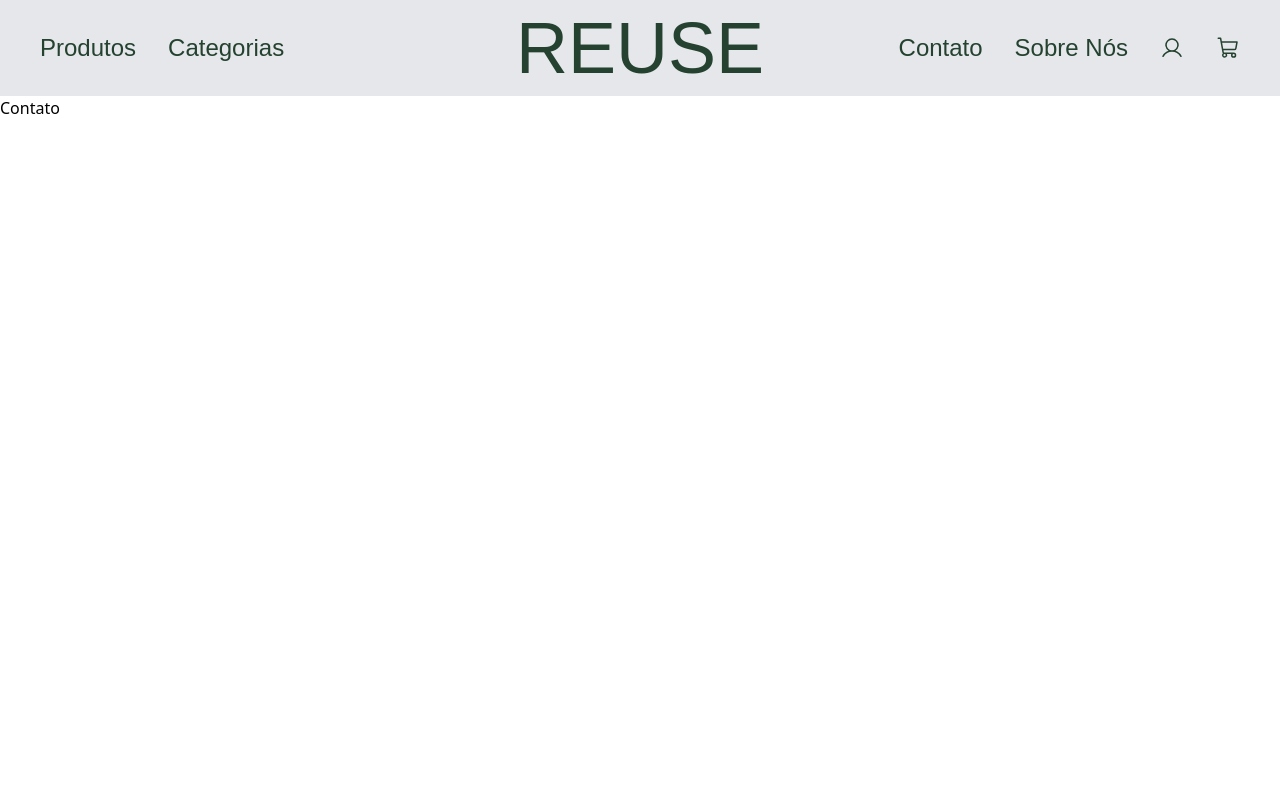
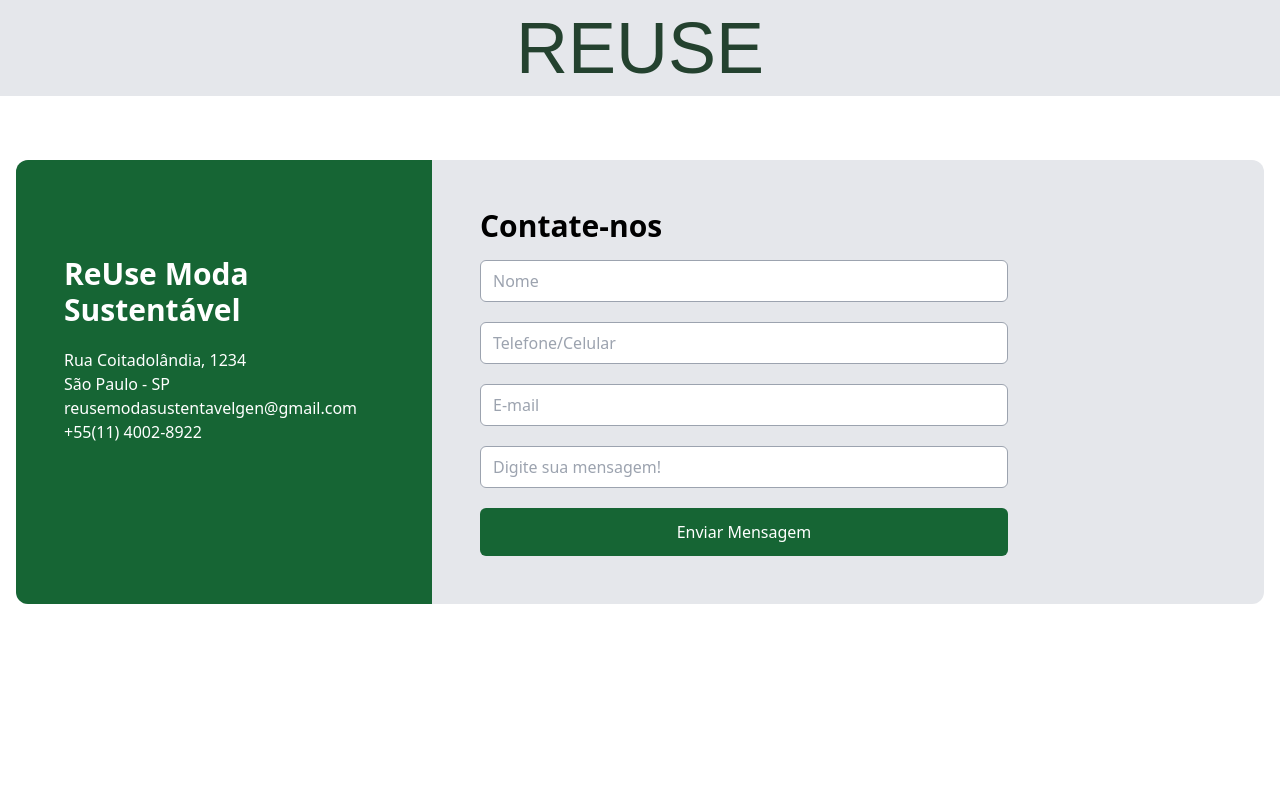
Before and after one commit to ReUse-Moda-Sustentavel/frontend, a React (Vite) app: page /contato in a window 1280 px wide. Shown: the top 800 px of the page. Built offline with nearby package versions, Linux system fonts and the light colour scheme; no server answers; a web font is replaced by a local one.

Commit message:
merge main e 10

```diff
--- a/src/components/categoria/listaCategorias/ListaCategorias.tsx
+++ b/src/components/categoria/listaCategorias/ListaCategorias.tsx
@@ -57,18 +57,17 @@ function ListaCategorias() {
 
 
       {categorias.length === 0 && (
+        <div className="w-full flex justify-center">
           <Puff
             visible={true}
             height="100"
             width="100"
-        color="#4fa94d"
+            color="#24422F"
             ariaLabel="puff-loading"
-        wrapperStyle={{display: "flex",
-          justifyContent: "center",
-          alignItems: "center",
-          height: "50vh"}}
+            wrapperStyle={{}}
             wrapperClass="puff-wrapper mx-auto"
           />
+        </div>
       )}
       <div>
         <div className="grid items-center justify-center grid-cols-1 xl:grid-cols-4 lg:grid-cols-3 md:grid-cols-2 gap-8 wrap  mx-[5vw] ">
--- a/src/components/navbar/Navbar.tsx
+++ b/src/components/navbar/Navbar.tsx
@@ -1,10 +1,11 @@
-import { ShoppingCart, User } from "@phosphor-icons/react"
-import { Link, useNavigate } from "react-router-dom"
-import Contato from "../../pages/Contato/Contato"
-
+import { ShoppingCart, User } from "@phosphor-icons/react";
+import { useContext } from "react";
+import { Link } from "react-router-dom";
+import AuthContext from "../../contexts/AuthContext";
 
 function Navbar() {
-    const navigate = useNavigate();
+    const { usuario, handleLogout } = useContext(AuthContext);
+
     return (
         <div className="
                 grid grid-cols-3
@@ -15,16 +16,14 @@ function Navbar() {
                 text-2xl
                 flex items-center justify-start gap-8">
 
-
+                {usuario.token ? (
+                    <>
                         <Link to="/produtos">Produtos</Link>
                         <Link to="/categorias">Categorias</Link>
-                {/* <Link to="/cadastroProduto">Cadastrar Produto</Link> */}
-                {/* <Link to="/categorias">
-                    <span className="cursor-pointer">Categorias</span>
-                </Link>
-                <Link to="/cadastroCategoria">
-                    <span className="cursor-pointer">Cadastrar Categoria</span>
-                </Link> */}
+                    </>
+                ) : (
+                    <></>
+                )}
             </div>
             <div className="
                 text-7xl flex items-center justify-center">
@@ -33,6 +32,7 @@ function Navbar() {
             <div className="
                 text-2xl flex
                 items-center justify-end">
+                {usuario.token ? (
                     <ul className="
                     flex items-center
                     justify-around gap-8">
@@ -52,6 +52,10 @@ function Navbar() {
                             <Link to='/cart'> <ShoppingCart size={24} /> </Link>
                         </li>
                     </ul>
+                ) : (
+                    <></>
+                )}
+
             </div>
         </div>
     )
--- a/src/components/produto/listaProduto/ListaProdutos.tsx
+++ b/src/components/produto/listaProduto/ListaProdutos.tsx
@@ -69,18 +69,17 @@ function ListaProdutos(isHome: isHome) {
         </div>
       )}
       {produtos.length === 0 && (
+        <div className="w-full flex justify-center items-center">
           <Puff
           visible={true}
           height="100"
           width="100"
-        color="#4fa94d"
+          color="#24422F"
           ariaLabel="puff-loading"
-        wrapperStyle={{display: "flex",
-          justifyContent: "center",
-          alignItems: "center",
-          height: "50vh"}}
+          wrapperStyle={{}}
           wrapperClass="puff-wrapper mx-auto"
           />
+        </div>
       )}
 
       <div>
--- a/src/contexts/AuthContext.tsx
+++ b/src/contexts/AuthContext.tsx
@@ -18,8 +18,6 @@ interface AuthProviderProps {
 export const AuthContext = createContext({} as AuthContextProps)
 
 export function AuthProvider({ children }: AuthProviderProps) {
-
-
     const [usuario, setUsuario] = useState<UsuarioLogin>({
         id: 0,
         usuario: '',
--- a/src/pages/Contato/Contato.tsx
+++ b/src/pages/Contato/Contato.tsx
@@ -1,8 +1,80 @@
+
+import 'react-toastify/dist/ReactToastify.css';
+import { ToastAlerta } from '../../utils/ToastAlerta';
+import { FormEvent } from 'react';
 
 function Contato() {
+
+
+  const handleFormSubmit = (e: FormEvent<HTMLFormElement>) => {
+    e.preventDefault();
+    ToastAlerta('Mensagem enviada com sucesso!',"sucesso");
+  };
+
   return (
-    <div>Contato</div>
-  )
+    <div className="container mx-auto px-4 py-8 md:py-16">
+      <div className="mx-auto flex flex-col overflow-hidden rounded-xl bg-gray-200 md:flex-row">
+        <div className="w-full bg-green-800 p-8 text-white md:w-1/3 md:p-12">
+          <h2 className="mt-12 mb-2 text-start text-2xl font-bold md:text-3xl">ReUse Moda Sustentável</h2>
+          <div className="mt-5 text-start">
+            <p>Rua Coitadolândia, 1234</p>
+            <p>São Paulo - SP</p>
+            <p>reusemodasustentavelgen@gmail.com</p>
+            <p>+55(11) 4002-8922</p>
+          </div>
+        </div>
+        <div className="w-full px-4 py-8 md:w-1/2 md:px-12 md:py-12">
+          <h2 className="mb-4 text-2xl font-bold md:text-3xl">Contate-nos</h2>
+          <form className="form" onSubmit={handleFormSubmit}>
+
+            <div>
+              <input
+                type="text"
+                placeholder="Nome"
+                className="w-full rounded-md border border-gray-400 px-3 py-2"
+              />
+            </div>
+
+            <div className="mt-5">
+              <input
+                type="number"
+                placeholder="Telefone/Celular"
+                className="w-full rounded-md border border-gray-400 px-3 py-2"
+              />
+            </div>
+
+            <div className="mt-5">
+              <input
+                type="text"
+                placeholder="E-mail"
+                className="w-full rounded-md border border-gray-400 px-3 py-2"
+              />
+            </div>
+
+            <div className="mt-5">
+              <input
+                className="w-full rounded-md border border-gray-400 px-3 py-2"
+                placeholder="Digite sua mensagem!"
+              />
+            </div>
+
+            <div className="mt-5">
+              <button
+                type="submit"
+                className="w-full rounded-md bg-green-800 py-3 text-center text-white"
+              >
+                Enviar Mensagem
+              </button>
+            </div>
+
+          </form>
+        </div>
+      </div>
+
+
+
+    </div>
+  );
 }
 
-export default Contato
+export default Contato;
--- a/src/pages/cadastro/Cadastro.tsx
+++ b/src/pages/cadastro/Cadastro.tsx
@@ -197,11 +197,14 @@ function Cadastro() {
             </button>
             <button
               type='submit'
-              className='text-white font-bold
-                           bg-reuse-green
-                           py-3 px-4 mt-4
-                           w-3/4 hover:opacity-95
-                           outline-none hover:bg-green-800'
+              className='w-[100%]
+            bg-reuse-green hover:bg-green-800
+            py-3 px-4 mt-4
+            self-center
+            text-white
+            font-bold
+            flex outline-none
+            items-center justify-center'
             >
               {isLoading ? <RotatingLines
                 strokeColor="white"
--- a/src/pages/home/Home.tsx
+++ b/src/pages/home/Home.tsx
@@ -72,9 +72,3 @@ function Home() {
 }
 
 export default Home
-// <div className="bg-home">
-//     <div className=''>
-//         <p>Consuma de forma sustentável</p>
-//         <p>encontra moda única e ecológica no REUSE</p>
-//     </div>
-// </div>
```
Lines whose indentation alone changed are shown as unchanged.
